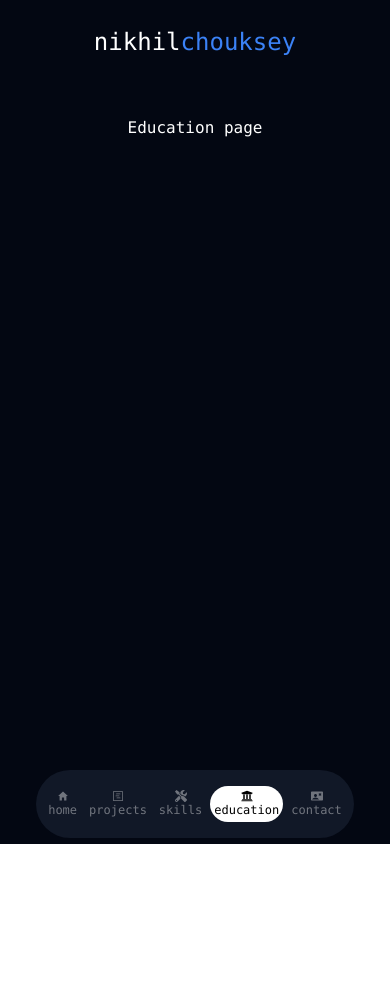
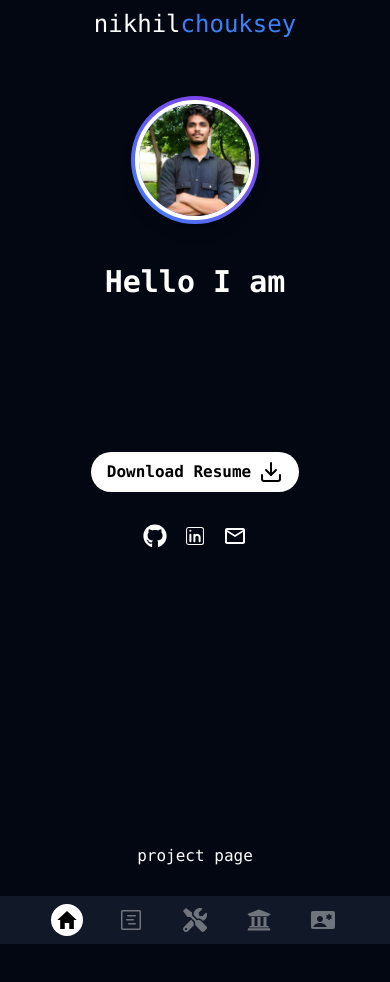
Before and after one commit to nikhilchoukseyy/my-portfolio-react, a React (Vite) app: page /education in a window 390 px wide. Shown: the top 982 px of the page. Before the commit the page ends 844 px from the top, so only its background shows below. Built offline with nearby package versions, Linux system fonts and the light colour scheme; a web font is replaced by a local one.

Commit message:
some hooks added

```diff
--- a/src/App.jsx
+++ b/src/App.jsx
@@ -5,17 +5,26 @@ import ProjectPage from './pages/ProjectPage'
 import ContactMe from './pages/ContactMe'
 import EducationPage from './pages/EducationPage'
 import SkillsPage from './pages/SkillsPage'
-import {Routes,Route} from 'react-router-dom'
+// import { Routes, Route } from 'react-router-dom'
+import { div } from 'framer-motion/client'
 
 function App() {
   return (
-    <Routes>
-      <Route path='/' element={<HomePage/>}/>
-      <Route path='/projects' element={<ProjectPage/>}/>
-      <Route path='/skills' element={<SkillsPage/>}/>
-      <Route path='/education' element={<EducationPage/>}/>
-      <Route path='/contact' element={<ContactMe/>}/>
-    </Routes>
+    <div>
+      <section id='home' className='min-h-screen'><HomePage /></section>
+      <section id='projects' className='min-h-screen'><ProjectPage /></section>
+      <section id='skills' className='min-h-screen'><SkillsPage /></section>
+      <section id='education' className='min-h-screen'><EducationPage /></section>
+      <section id='contact' className='min-h-screen'><ContactMe /></section>
+    </div>
+
+    // <Routes>
+    //   <Route path='/' element={<HomePage/>}/>
+    //   <Route path='/projects' element={<ProjectPage/>}/>
+    //   <Route path='/skills' element={<SkillsPage/>}/>
+    //   <Route path='/education' element={<EducationPage/>}/>
+    //   <Route path='/contact' element={<ContactMe/>}/>
+    // </Routes>
   )
 }
 
--- a/src/components/DesktopNavbar.jsx
+++ b/src/components/DesktopNavbar.jsx
@@ -30,7 +30,7 @@ const DesktopNavbar = () => {
   }
 
   return (
-    <nav className='h-[10dvh] w-[100%] justify-center px-8 py-8 mb-8 flex flex-row items-center text-center md:justify-between'>
+    <nav className='w-full justify-center px-4 py-2 md:mb-12 flex flex-row items-center text-center md:justify-between'>
       <span className='text-2xl '>nikhil<span className='text-blue-500'>chouksey</span></span>
       <div className="hidden sm:flex  justify-center items-center p-4 space-x-3">
         {tabs.map((tab) => (
@@ -44,7 +44,7 @@ const DesktopNavbar = () => {
             {activeTab === tab.id && (
               <motion.span
                 layoutId="bubble"
-                className="absolute inset-0 z-10 bg-white mix-blend-difference rounded-full"
+                className="absolute inset-0 z-10 bg-white mix-blend-difference rounded-full "
                 transition={{ type: "spring", bounce: 0.2, duration: 0.6 }}
               />
             )}
--- a/src/components/MobileNavbar.jsx
+++ b/src/components/MobileNavbar.jsx
@@ -1,14 +1,13 @@
-import React from 'react'
-import { motion } from "framer-motion";
-import { Link, useLoaderData } from 'react-router-dom'
-import { useLocation } from 'react-router-dom';
-import { IoMdHome } from "react-icons/io";
-import { GoProjectRoadmap } from "react-icons/go"
-import { FaTools } from "react-icons/fa";
-import { FaUniversity } from "react-icons/fa";
-import { MdContactEmergency } from "react-icons/md";
+import React, { useEffect, useState } from 'react'
+import { motion } from 'framer-motion'
+import { useLocation } from 'react-router-dom'
+import { IoMdHome } from 'react-icons/io'
+import { GoProjectRoadmap } from 'react-icons/go'
+import { FaTools, FaUniversity } from 'react-icons/fa'
+import { MdContactEmergency } from 'react-icons/md'
+import useScrollDirection from '../hooks/useScrollDirection'
 
-let tabs = [
+const tabs = [
   { id: 'home', label: 'Home', link: '/', icon: <IoMdHome /> },
   { id: 'projects', label: 'Projects', link: '/projects', icon: <GoProjectRoadmap /> },
   { id: 'skills', label: 'Skills', link: '/skills', icon: <FaTools /> },
@@ -16,54 +15,64 @@ let tabs = [
   { id: 'contact', label: 'Contact', link: '/contact', icon: <MdContactEmergency /> },
 ]
 
+const MobileNavbar = () => {
+  const location = useLocation()
+  const [activeTab, setActiveTab] = useState('home')
+  const scrollUp = useScrollDirection();
 
-const MobileNavbar = () => {
-  const location = useLocation();
+  useEffect(() => {
+    const observer = new IntersectionObserver(
+      (entries) => {
+        entries.forEach((entry) => {
+          if (entry.isIntersecting) {
+            setActiveTab(entry.target.id)
+          }
+        })
+      },
+      { threshold: 0.3 }
+    )
 
-  const currentTab = tabs.find(tab => tab.link === location.pathname);
+    tabs.forEach((tab) => {
+      const section = document.getElementById(tab.id)
+      if (section) observer.observe(section)
+    })
 
-  const activeTab = currentTab ? currentTab.id : tabs[0].id;
-
-  const heightClass = {
-    '/': "h-[8dvh] fixed bottom-12",
-    '/projects': "h-[8dvh] fixed bottom-1.5",
-    '/skills': "h-[8dvh] fixed bottom-1.5",
-    '/education': "h-[8dvh] fixed bottom-1.5",
-    '/contact': "h-[8dvh] fixed bottom-1.5",
-  }[location.pathname] || 'h-[8dvh] fixed bottom-1.5';
+    return () => observer.disconnect()
+  }, [])
 
   const handleTabClick = (id) => {
     document.getElementById(id)?.scrollIntoView({ behavior: 'smooth' })
   }
 
   return (
-    <div className={`w-max-auto ${heightClass} md:hidden flex justify-center items-center text-center px-2 py-2  bg-gray-900 rounded-full gap-1 `}>
+    <motion.div
+    initial = {{y:0}}
+    animate = {{y:scrollUp? 0 : 100}}
+    transition={{type:'tween'}}
+    className="w-full h-auto md:hidden flex justify-center items-center text-center px-2 py-2 bg-gray-900 gap-8 fixed bottom-0 z-50">
       {tabs.map((tab) => (
-        <Link
+        <button
           key={tab.id}
-          to={tab.link}
           onClick={() => handleTabClick(tab.id)}
-          className={`
-    relative px-1 py-1 text-xs font-medium transition-all duration-300
-    ${activeTab === tab.id ? "text-black" : "text-white opacity-40 hover:opacity-100"}
-  `}
+          className={`relative px-1 py-1 text-xs font-medium transition-all duration-300 ${
+            activeTab === tab.id
+              ? 'text-black'
+              : 'text-white opacity-40 hover:opacity-100'
+          }`}
         >
           {activeTab === tab.id && (
             <motion.span
               layoutId="bubble"
               className="absolute inset-0 z-2 bg-white rounded-full"
-              transition={{ type: "spring", bounce: 0.2, duration: 0.6 }}
+              transition={{ type:'spring', bounce: 0.2, duration: 0.3 }}
             />
           )}
-          <motion.span
-            className="relative z-10 flex flex-col items-center justify-center">
+          <motion.span className="relative text-2xl z-10 flex flex-col items-center justify-center">
             {tab.icon}
-            {tab.id}
           </motion.span>
-        </Link>
-
+        </button>
       ))}
-    </div>
+    </motion.div>
   )
 }
 
--- /dev/null
+++ b/src/hooks/FadeInUpAnimation.jsx
@@ -0,0 +1,18 @@
+import React from 'react'
+
+const FadeInUpAnimation = {
+  hidden: {
+    opacity: 0,
+    y: 50
+  },
+  show: {
+    opacity: 1,
+    y: 0,
+    transition: {
+      staggerChildren: 0.3,
+      duration: 1
+    },
+  },
+}
+
+export default FadeInUpAnimation
--- /dev/null
+++ b/src/hooks/useScrollDirection.jsx
@@ -0,0 +1,27 @@
+import React , {useState , useEffect} from 'react'
+
+
+export default function useScrollDirection() {
+  const [scrollUp , setScrollUp] = useState(true);
+  const [lastScrollY,setLastScrollY] = useState(0) ;
+
+  useEffect(()=>{
+    const handleScroll = ()=>{
+      const currrentScrollY = window.scrollY
+
+      if (lastScrollY > currrentScrollY){
+        setScrollUp(true) ;
+      } else {
+        setScrollUp(false) ;
+      }
+
+      setLastScrollY(currrentScrollY)
+    } ;
+
+    window.addEventListener("scroll",handleScroll);
+
+    return ()=> window.removeEventListener("scroll" , handleScroll)
+  },[lastScrollY]);
+
+  return scrollUp
+}
--- a/src/main.jsx
+++ b/src/main.jsx
@@ -6,7 +6,9 @@ import './index.css'
 import App from './App.jsx'
 
 createRoot(document.getElementById('root')).render(
-  <BrowserRouter>
-    <App />
-  </BrowserRouter>,
+  <StrictMode>
+    <BrowserRouter>
+      <App />
+    </BrowserRouter>
+  </StrictMode>
 )
--- a/src/pages/ContactMe.jsx
+++ b/src/pages/ContactMe.jsx
@@ -6,9 +6,7 @@ import MobileNavbar from '../components/MobileNavbar'
 const ContactMe = () => {
   return (
     <div className='bg-gray-950 h-[100vh] flex flex-col items-center text-white font-mono'>
-      <DesktopNavbar/>
       <p>Contact page</p>
-      <MobileNavbar/>
     </div>
 
   )
--- a/src/pages/EducationPage.jsx
+++ b/src/pages/EducationPage.jsx
@@ -6,9 +6,7 @@ import MobileNavbar from '../components/MobileNavbar'
 const EducationPage = () => {
   return (
     <div className='bg-gray-950 h-[100vh] flex flex-col items-center text-white font-mono'>
-      <DesktopNavbar/>
       <p>Education page</p>
-      <MobileNavbar/>
     </div>
 
   )
--- a/src/pages/HomePage.jsx
+++ b/src/pages/HomePage.jsx
@@ -8,48 +8,33 @@ import { FaGithub } from "react-icons/fa";
 import { MdOutlineEmail } from "react-icons/md";
 import MobileNavbar from '../components/MobileNavbar';
 import DesktopNavbar from '../components/DesktopNavbar';
+import FadeInUpAnimation from '../hooks/FadeInUpAnimation';
 
-const fadeInUpAnimation = {
-  hidden: {
-    opacity: 0,
-    y: 50
-  },
-  show: {
-    opacity: 1,
-    y: 0,
-    transition: {
-      staggerChildren: 0.3,
-      duration: 1
-    },
-  },
-}
 
 const HomePage = () => {
 
   return (
-    <div className='bg-gray-950 h-[100vh] flex flex-col items-center text-white font-mono'>
+    <div className='bg-gray-950 min-h-screen w-full overflow-x-hidden flex flex-col items-center text-white font-mono'>
       <DesktopNavbar />
-      <div className='flex flex-col items-center justify-center text-center h-auto gap-12 md:gap-8'>
+      <div className='flex flex-col items-center justify-center text-center gap-8 mt-12 md:mt-2 md:gap-4'>
         <motion.div
-          initial={{ opacity: 0, y: 50 }}
-          whileInView={{ opacity: 1, y: 0 }}
-          transition={{ duration: 0.8, type: 'spring' }}
+          variants={FadeInUpAnimation}
+          initial="hidden"
+          animate="show"
           viewport={{ once: true }}
           whileHover={{ scale: 1.1 }}
-          className="w-32 h-32 md:h-64 md:w-64 rounded-full p-1 bg-gradient-to-tr from-blue-500 to-purple-600 shadow-lg"
+          className="w-32 md:h-64 md:w-64 rounded-full p-1 bg-gradient-to-tr from-blue-500 to-purple-600 shadow-lg"
         >
           <img
             src={avatarPhoto}
             alt="Avatar"
-            className="w-full h-full object-cover rounded-full border-4 border-white"
+            className="w-full object-cover rounded-full border-4 border-white"
           />
         </motion.div>
-        <div className='h-auto w-auto flex flex-col md:flex-row md:items-baseline items-center justify-center gap-1 md:gap-2'>
-          <h1 className='text-3xl md:text-4xl font-bold'>Hello I am</h1>
-
-          <div
-            className='h-[40px] md:h-[48px] text-center md:text-left text-2xl font-thin md:text-4xl text-blue-500 overflow-hidden'
-            style={{ minWidth: '360px' }}
+        <div className='h-auto w-auto flex flex-col md:flex-row md:items-baseline items-center justify-evenly gap-2 mt-2 mb-20 md:mb-0 '>
+          <h1 className='text-3xl md:text-4xl font-bold  '>Hello I am</h1>
+          <span
+            className='h-auto md:h-[48px] text-center md:text-left text-2xl font-thin md:text-2xl text-blue-500 overflow-hidden md:min-w-[230px]'
           >
             <Typewriter
               words={[' Nikhil chouksey', ' a web developer', ' a problem solver']}
@@ -60,13 +45,10 @@ const HomePage = () => {
               deleteSpeed={100}
               delaySpeed={3000}
             />
-          </div>
+          </span>
         </div>
 
-
         <motion.button
-          drag
-          dragElastic={2}
           className="flex flex-row bg-white bg-opacity-100 rounded-full px-4 py-2 text-black font-extrabold  transition transform hover:bg-white hover:shadow-sm hover:shadow-blue-500 hover:bg-opacity-100 cursor-pointer  md:mt-4 md:mb-4 hover:scale-105 md:hover:scale-100">
           <a className="flex flex-row gap-2 ">
             <span>Download Resume</span>
@@ -74,7 +56,10 @@ const HomePage = () => {
           </a>
         </motion.button>
         <motion.div
-          variants={fadeInUpAnimation}
+          variants={FadeInUpAnimation}
+          drag
+          dragConstraints ={{top:0,left:0,bottom:0,right:0}}
+          dragElastic={2}
           initial="hidden"
           animate="show"
           className=' flex flex-row gap-4  '>
@@ -86,7 +71,7 @@ const HomePage = () => {
       <motion.div
         initial={{opacity:0}}
         animate={{opacity:1}}
-        transition={{delay:1,duration:1}}
+        transition={{delay:0.2,duration:0.2}}
         className='w-[100%]'><MobileNavbar /></motion.div>
     </div>
   )
--- a/src/pages/ProjectPage.jsx
+++ b/src/pages/ProjectPage.jsx
@@ -6,9 +6,7 @@ import MobileNavbar from '../components/MobileNavbar'
 const ProjectPage = () => {
   return (
     <div className='bg-gray-950 h-[100vh] flex flex-col items-center text-white font-mono'>
-      <DesktopNavbar/>
       <p>project page</p>
-      <MobileNavbar className=''/>
     </div>
   )
 }
--- a/src/pages/SkillsPage.jsx
+++ b/src/pages/SkillsPage.jsx
@@ -6,9 +6,7 @@ import MobileNavbar from '../components/MobileNavbar'
 const SkillsPage = () => {
   return (
    <div className='bg-gray-950 h-[100vh] flex flex-col items-center text-white font-mono'>
-      <DesktopNavbar/>
       <p>skills page</p>
-      <MobileNavbar/>
     </div>
   )
 }
```
